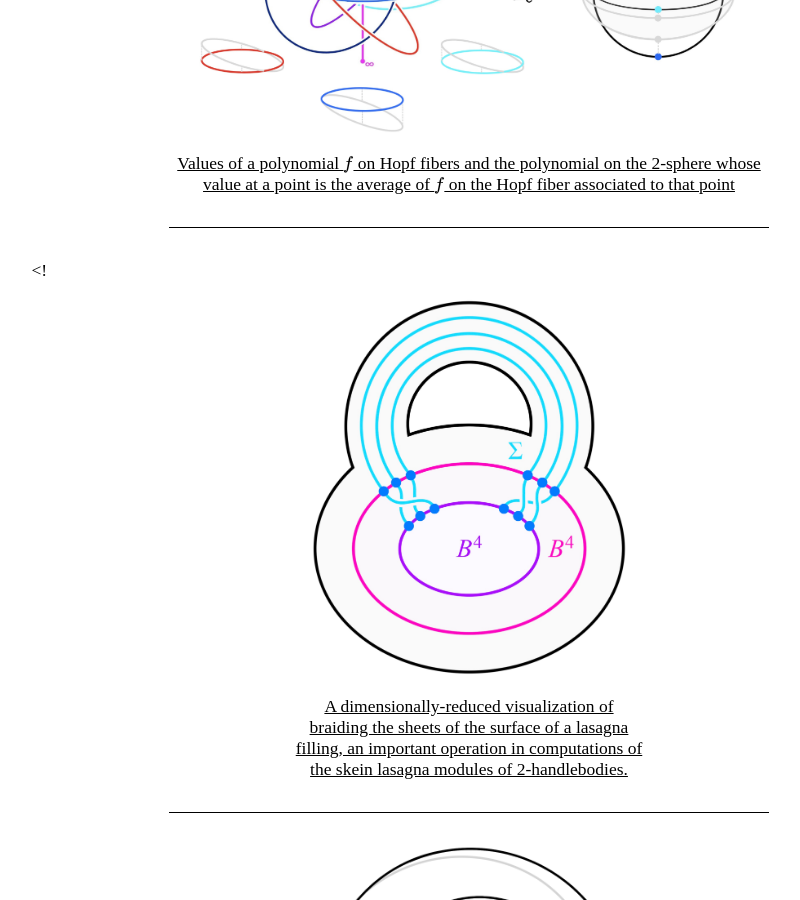
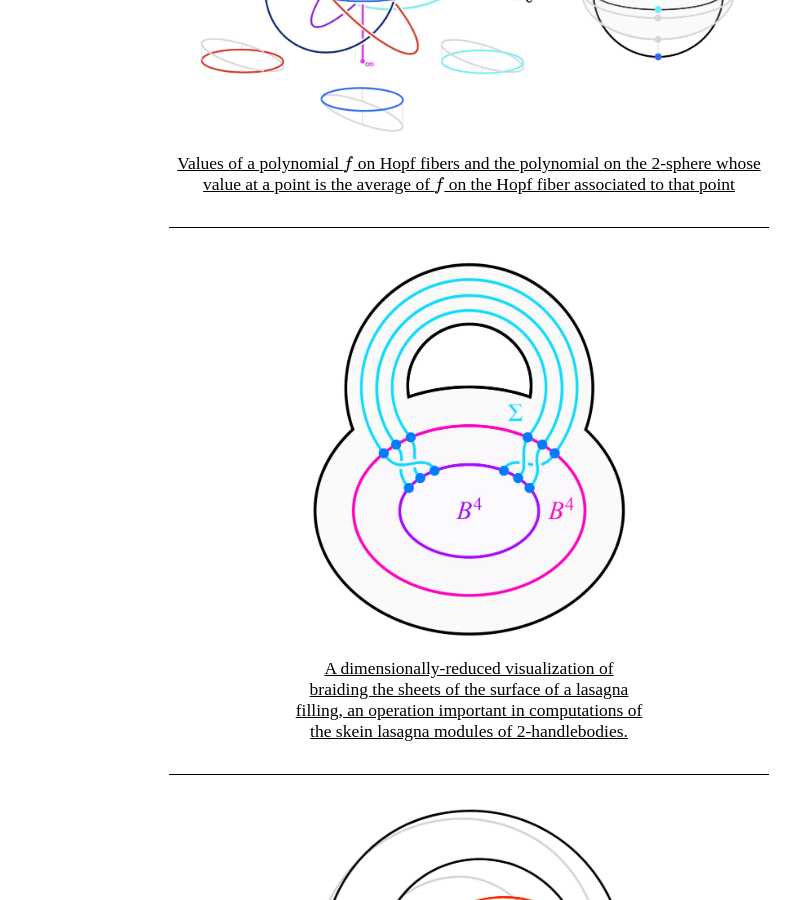
Before and after one commit to AyodejiLindblad/AyodejiLindblad.github.io, a Jekyll site: the page built from index.md, in a window 1280 px wide and 900 px high, scrolled down 2428 px. Shown: the whole window, without its empty margins (171-971 px from the left). Built offline with Jekyll 4.4.1, drawn with Linux system fonts in a browser that asks for light colours; some web fonts are replaced.

Commit message:
Edit desc

```diff
--- a/index.md
+++ b/index.md
@@ -132,7 +132,6 @@ Joint with [Ollie Thakar](https://www.math.harvard.edu/people/thakar-ollie/).
 
 <hr class="hr-600">
 
-<!
 <div style="flex: 1; text-align: center; --img-width: 350px;">
   <figure style="display: inline-block; margin: 0; width: min(var(--img-width), 100%);">
     <img
@@ -150,12 +149,11 @@ Joint with [Ollie Thakar](https://www.math.harvard.edu/people/thakar-ollie/).
     >
       <a href="talks/Skein-lasagna-modules-and-handle-attachments.pdf"
          style="display: block; width: 100%; overflow-wrap: anywhere; word-break: break-word;">
-        A dimensionally-reduced visualization of braiding the sheets of the surface of a lasagna filling, an important operation in computations of the skein lasagna modules of 2-handlebodies.
+        A dimensionally-reduced visualization of braiding the sheets of the surface of a lasagna filling, an operation important in computations of the skein lasagna modules of 2-handlebodies.
       </a>
     </figcaption>
   </figure>
 </div>
->
 
 
 <!--
```
